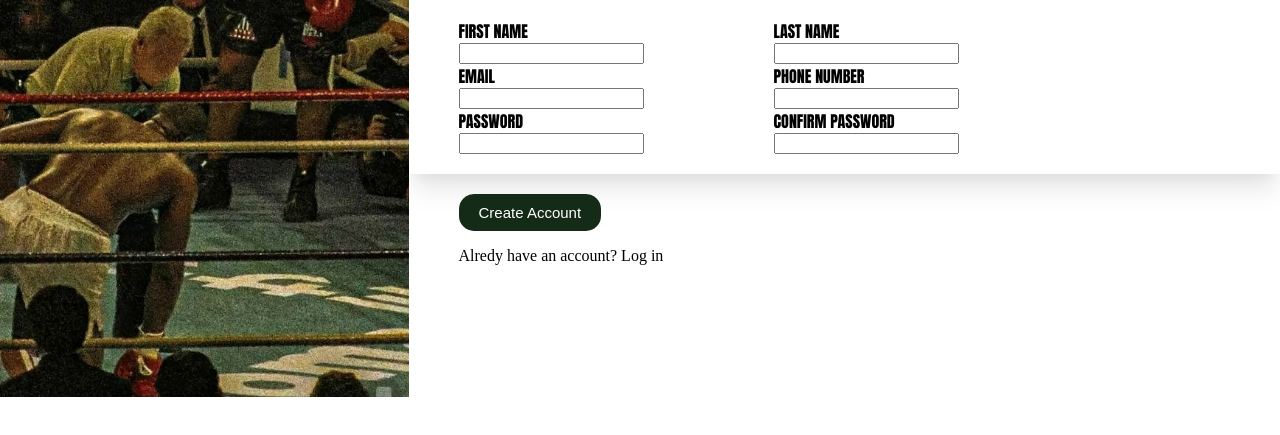
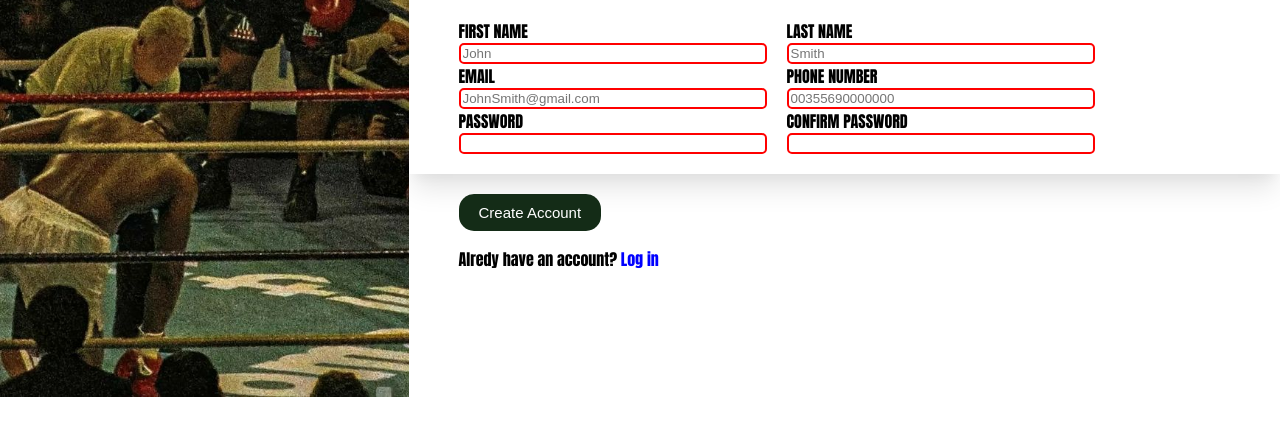
Before and after one commit to EndriGoxhaj/Form, a plain HTML site: page index.html in a window 1280 px wide. Shown: the part 313-748 px from the top of the page. Drawn offline with Linux system fonts and the light colour scheme.

Commit message:
Finished the project

```diff
--- a/index.html
+++ b/index.html
@@ -22,41 +22,41 @@
                     <div class="formone">
                         <div id="nameinput">
                             <label for="name">FIRST NAME</label>
-                            <input type="text" name="name" id=""></div>
+                            <input type="text" name="name" id="" placeholder="John" required></div>
 
                         <div id="lastinput">
                             <label for="lastname">LAST NAME</label>
-                            <input type="text" name="lastname" id="">
+                            <input type="text" name="lastname" id="" placeholder="Smith" required>
                         </div>
                     </div>
 
                     <div class="formtwo">
                         <div id="mailinput">
                             <label for="mail">EMAIL</label>
-                            <input type="mail" name="mail" id="">
+                            <input type="mail" name="mail" id="user_mail" placeholder="JohnSmith@gmail.com" required>
                         </div>
                         <div id="phoneinput">
                             <label for="phone">PHONE NUMBER</label>
-                            <input type="number" name="phone" id="">
+                            <input type="number" name="phone" id="" min="1" placeholder="00355690000000" required>
                         </div>
                     </div>
 
                     <div class="formthree">
                         <div id="passwordinput">
                             <label for="password">PASSWORD</label>
-                            <input type="password" name="password" id="">
+                            <input type="password" name="password" id="" required>
                         </div>
                         <div id="confirminput">
                             <label for="confirmpass">CONFIRM PASSWORD</label>
-                            <input type="password" name="confirmpass" id="">
+                            <input type="password" name="confirmpass" id="" required>
                         </div>
                     </div>
 
                 </form>
             </div>
             <div class="signup">
-                <button class="buttonsign">Create Account</button>
-                <p class="signin">Alredy have an account? Log in</p>
+                <button type="submit" class="buttonsign">Create Account</button>
+                <p class="signin">Alredy have an account? <a href="">Log in</a></p>
             </div>
         </div>
     </div>
--- a/style.css
+++ b/style.css
@@ -32,6 +32,7 @@ body{
 }
 .right{
     width: 100%;
+    font-family: Anton;
 
 }
 .description{
@@ -68,7 +69,10 @@ body{
     flex-direction: column;
     font-family: Anton;
 }
-
+input{
+    border: solid 2px black;
+    border-radius: 5px;
+}
 .signup{
     justify-content: space-between;
     margin-left: 50px;
@@ -83,3 +87,23 @@ body{
     font-size: 15px;
 
 }
+.buttonsign:hover{
+    cursor: pointer;
+}
+input{
+    width: 300px;
+    margin-right: 20px;
+}
+a{
+    text-decoration: none;
+    color: blue;
+}
+a:visited{
+    color: blue;
+}
+input:valid{
+    border-color: green;
+}
+input:invalid{
+    border-color: red;
+}
```
